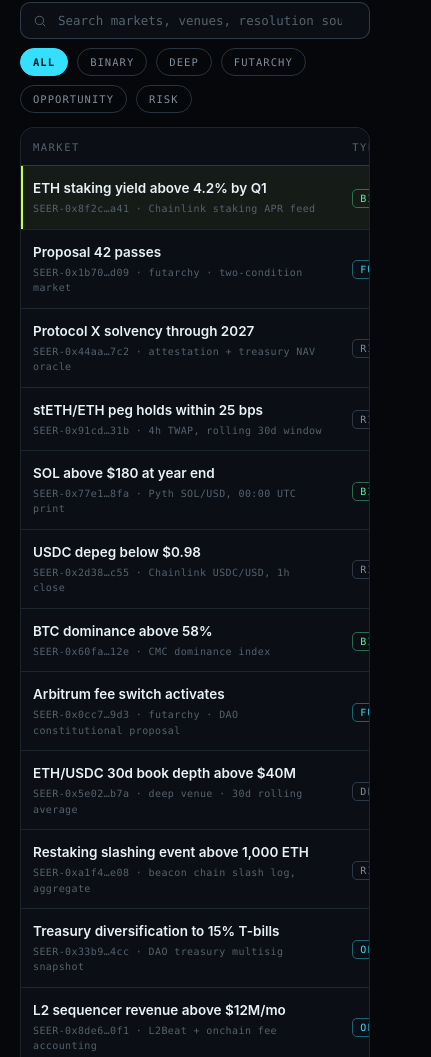
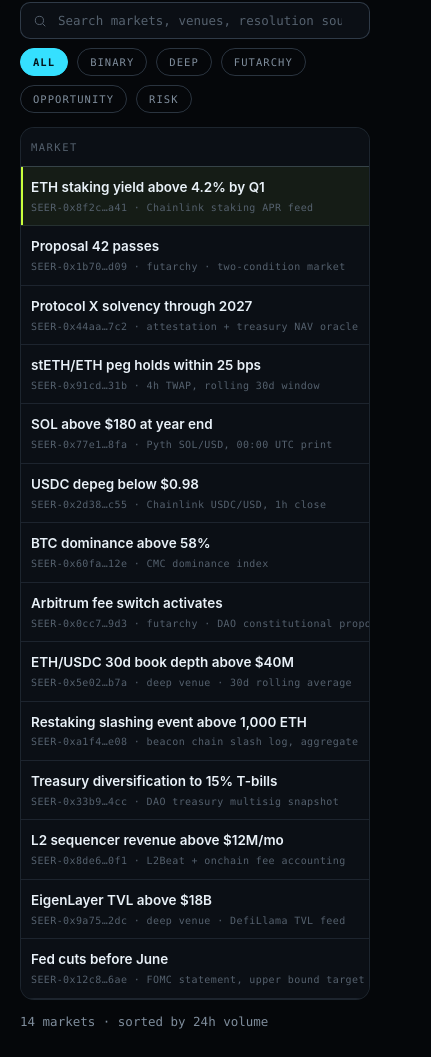
Before and after one commit to ciperx/seer-design, a plain HTML site: page app.html in a window 390 px wide. Shown: the part 698-1755 px from the top of the page, 431 px wide, since content can reach past the window. Drawn offline with Linux system fonts and the light colour scheme.

Commit message:
mobile: tables scroll instead of clipping at <760px

```diff
--- a/assets/ef.css
+++ b/assets/ef.css
@@ -126,3 +126,12 @@ tr:hover td{background:rgba(53,224,255,.03)}
   padding:3px 7px;border-radius:5px;border:1px solid var(--line-2);color:var(--dim)}
 .tag.live{color:var(--good);border-color:rgba(94,242,160,.4)}
 .tag.soon{color:var(--elec);border-color:rgba(53,224,255,.4)}
+
+/* ---- mobile: dense tables get their own scroll surface, never clip data ---- */
+@media(max-width:760px){
+  table{display:block;overflow-x:auto;-webkit-overflow-scrolling:touch;max-width:100%}
+  th,td{white-space:nowrap}
+  th{padding:9px 10px}
+  td{padding:10px}
+  .num{font-size:12.5px}
+}
```
